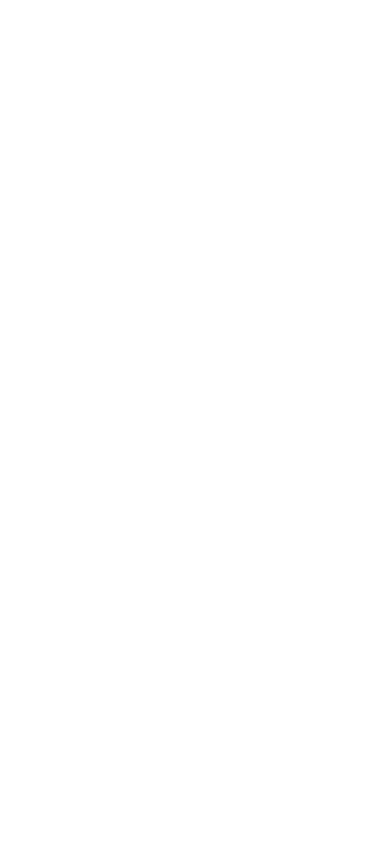
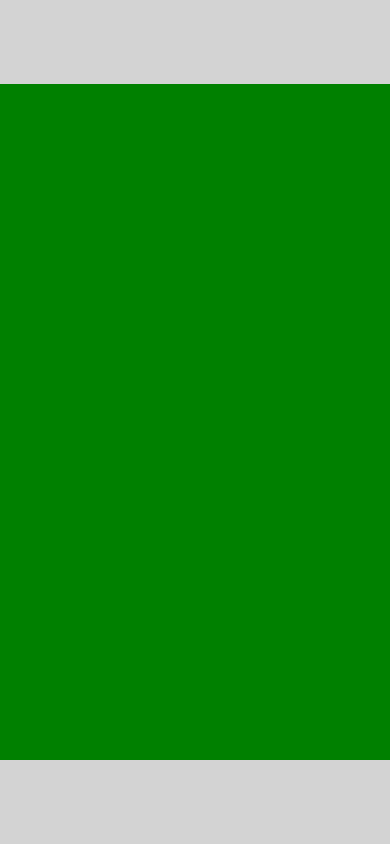
Before and after one commit to AlessandroPalumboDev/html-css-boolzapp, a plain HTML site: page index.html in a window 390 px wide. Drawn offline with Linux system fonts and the light colour scheme.

Commit message:
[UPD] primi blocchi colorati mobile

```diff
--- a/css/_partials/common.css
+++ b/css/_partials/common.css
@@ -0,0 +1,30 @@
+body{
+    height: 100vh;
+    display: flex;
+    background-color: red;
+}
+
+.container{
+    width: 100%;
+    background-color: gold;
+}
+
+.row{
+    height: 100%;
+    background-color: silver;
+}
+
+.col{
+    height: 100%;
+    background-color: blue;
+}
+
+.top, .foot{
+    height: 10%;
+    background-color: lightgray;
+}
+
+.center {
+    height: 80%;
+    background-color: green;
+}
--- a/css/_partials/reset.css
+++ b/css/_partials/reset.css
@@ -0,0 +1,5 @@
+*{
+    margin: 0;
+    padding: 0;
+    box-sizing: border-box;
+}
--- a/css/style.css
+++ b/css/style.css
@@ -2,3 +2,5 @@
 @import url(./_partials/variables.css);
 @import url(./_partials/common.css);
 @import url(./_partials/responsive.css);
+
+/* MOBILE FIRST */
--- a/index.html
+++ b/index.html
@@ -7,6 +7,20 @@
     <title>Document</title>
 </head>
 <body>
+    <div class="container">
+        <div class="row">
+            <div class="col">
+                <div class="top">
 
+                </div>
+                <div class="center">
+
+                </div>
+                <div class="foot">
+
+                </div>
+            </div>
+        </div>
+    </div>
 </body>
 </html>
```
